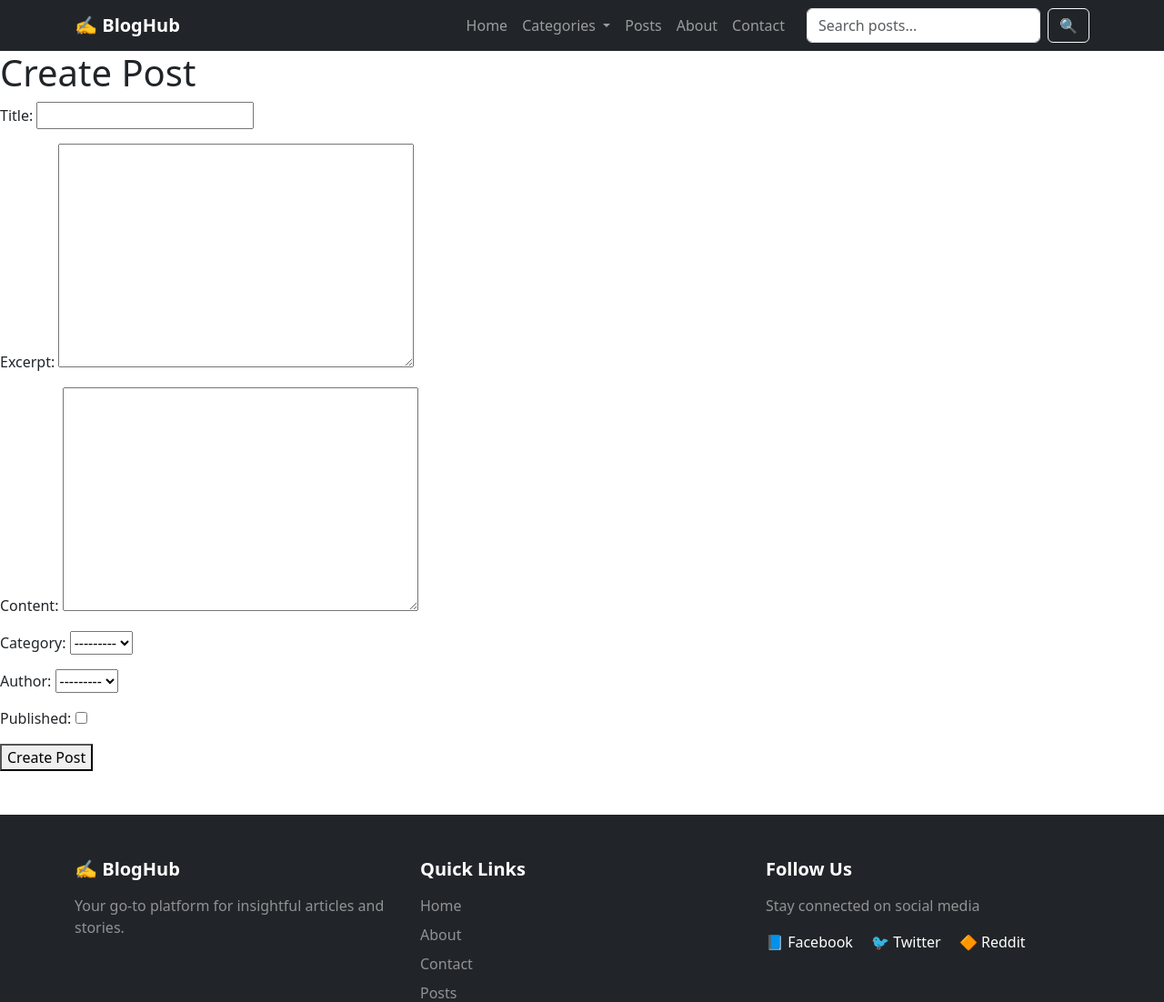
After one commit to Adham-Emam/Iti-Django-Tutorials, a Django app: page /posts/create/ in a window 1280 px wide. The commit adds this page. Shown: the top 1102 px of the page at 91% size. Run offline with Django 5.2, Linux system fonts and the light colour scheme; data that the repository does not hold is empty; some libraries are stand-ins or nearby versions.

Commit message:
implement CRUD operations

```diff
--- a/blog/models.py
+++ b/blog/models.py
@@ -33,7 +33,8 @@ class Post(models.Model):
     category = models.ForeignKey(
         Category, on_delete=models.SET_NULL, null=True, related_name="posts"
     )
-    excerpt = models.TextField()
+    excerpt = models.TextField(null=True, blank=True)
+    content = models.TextField(null=True, blank=True)
     published = models.BooleanField(default=False)
     created_at = models.DateField(auto_now_add=True)
     tags = models.ManyToManyField(Tag, related_name="posts")
--- /dev/null
+++ b/blog/templates/blog/post_create.html
@@ -0,0 +1,12 @@
+{% extends 'blog/base.html' %}
+
+{% load static %}
+{% block title %}Create Post{% endblock %}
+
+{% block content %}
+<h1>Create Post</h1>
+<form method="post" class="form">
+  {% csrf_token %} {{ form.as_p }}
+  <button type="submit">Create Post</button>
+</form>
+{% endblock %}
--- a/blog/templates/blog/post_detail.html
+++ b/blog/templates/blog/post_detail.html
@@ -104,12 +104,18 @@
 
                 <!-- Engagement Buttons -->
                 {% if post.published %}
+                    <a href ="{% url 'blog:post_update' post.id %}" class="btn btn-primary btn-lg w-100 mb-2">
+                    Update Post
+                    </a>
                     <button class="btn btn-primary btn-lg w-100 mb-2">
                         � Like this Post
                     </button>
                     <button class="btn btn-outline-secondary w-100">
                         🔖 Bookmark for Later
                     </button>
+                    <a href="{% url 'blog:post_delete' post.id %}" class="btn btn-outline-secondary w-100">
+                        Delete Post
+                    </a>
                 {% else %}
                     <button class="btn btn-secondary btn-lg w-100" disabled>
                         Currently Unavailable
--- a/blog/templates/blog/posts.html
+++ b/blog/templates/blog/posts.html
@@ -1,7 +1,7 @@
 {% extends 'blog/base.html' %}
 {% load static %}
 
-{% block tite %}{{ page_title }} - BlogHub {% endblock %}
+{% block title %}{{ page_title }} - BlogHub {% endblock %}
 
 {% block extra_css %}
     <style>
@@ -87,6 +87,7 @@
     <!-- Posts Grid -->
     <div class="container mb-5">
         <div class="row g-4">
+            <a href="{% url 'blog:post_create' %}">Create Post</a>
             {% for post in posts %}
                 <div class="col-lg-4 col-md-6 mb-4">
                     <div class="card h-100">
--- a/blog/urls.py
+++ b/blog/urls.py
@@ -5,13 +5,17 @@ from . import views
 app_name = "blog"
 
 urlpatterns = [
+    # Existing function-based pages
     path("", views.home, name="home"),
     path("about/", views.about, name="about"),
-
     path("contact/", views.contact, name="contact"),
     path("posts/", views.posts, name="posts"),
-    path("post/<int:post_id>/", views.post_detail, name="post_detail"),
     path("category/<str:category_name>/", views.category_posts, name="category_posts"),
     path("search/", views.search_posts, name="search_posts"),
     path("author/<str:author_name>/", views.author_posts, name="author_posts"),
+    path("posts/", views.PostListView.as_view(), name="post_list"),
+    path("posts/create/", views.PostCreateView.as_view(), name="post_create"),
+    path("posts/<int:pk>/", views.PostDetailView.as_view(), name="post_detail"),
+    path("posts/<int:pk>/update/", views.PostUpdateView.as_view(), name="post_update"),
+    path("posts/<int:pk>/delete/", views.PostDeleteView.as_view(), name="post_delete"),
 ]
--- a/blog/views.py
+++ b/blog/views.py
@@ -1,7 +1,15 @@
-from django.shortcuts import render, redirect
+from django.shortcuts import render, redirect, get_object_or_404
 from django.http import Http404
-from datetime import datetime, date
+from datetime import datetime
 from django.contrib import messages
+from django.views.generic import (
+    ListView,
+    DetailView,
+    CreateView,
+    UpdateView,
+    DeleteView,
+)
+from django.urls import reverse_lazy
 from .models import Post
 
 
@@ -32,7 +40,7 @@ def home(request):
                 "description": "Build your audience and community",
             },
             {
-                "icon": "�",
+                "icon": "📊",
                 "title": "Analytics",
                 "description": "Track your post performance",
             },
@@ -71,32 +79,17 @@ def posts(request):
         "posts": posts,
         "total_posts": len(posts),
     }
-
     return render(request, "blog/posts.html", context)
 
 
 def post_detail(request, post_id):
-    from django.shortcuts import get_object_or_404
-
     post = get_object_or_404(Post, id=post_id)
-
-    if post is None:
-        raise Http404(f"Post {post_id} not found")
-
     tags = post.tags.all()
-
     context = {"post": post, "tags": tags}
-
     return render(request, "blog/post_detail.html", context)
 
 
 def category_posts(request, category_name):
-    """
-    Display posts filtered by category
-
-    URL: /category/technology/
-    Shows only posts in that category
-    """
     posts = Post.objects.filter(published=True)
 
     if category_name != category_name.lower():
@@ -115,16 +108,8 @@ def category_posts(request, category_name):
 
 
 def search_posts(request):
-    """
-    Search posts by title or content or category
-
-    URL: /search/?q=django
-
-    """
     posts = Post.objects.filter(published=True)
-
-    # Get a search query from URL parameters
-    query = request.GET.get("q", "")  # Default to empty string if no query
+    query = request.GET.get("q", "")
 
     if not query:
         search_results = posts
@@ -148,40 +133,20 @@ def search_posts(request):
 
 
 def contact(request):
-    """
-    Contact page with form submission
-    GET: Show form
-    POST: Process form submission
-    """
     if request.method == "POST":
-        # Get form data
         name = request.POST.get("name")
         email = request.POST.get("email")
         subject = request.POST.get("subject")
         message = request.POST.get("message")
 
-        # Basic validation
         if not all([name, email, subject, message]):
             messages.error(request, "Please fill in all fields.")
         elif "@" not in email:
             messages.error(request, "Please enter a valid email address.")
         else:
-
-            print(f"Contact form submission:")
-            print(f"Name: {name}")
-            print(f"Email: {email}")
-            print(f"Subject: {subject}")
-            print(f"Message: {message}")
-
-            # Success message
-            messages.success(
-                request,
-                f"Thank you {name}! We received your message and will respond soon.",
-            )
-
+            print(f"Contact: {name}, {email}, {subject}, {message}")
+            messages.success(request, f"Thank you {name}! We received your message.")
             return redirect("blog:contact")
-
-        # GET request or after POST redirect
 
     context = {
         "current_year": datetime.now().year,
@@ -196,23 +161,25 @@ def contact(request):
             {"name": "Marketing", "email": "Marketing@bloghub.com"},
         ],
         "social_media": [
-            {"platform": "Facebook", "url": "https://www.facebook.com"},
-            {"platform": "Reddit", "url": "https://www.reddit.com"},
-            {"platform": "Twitter", "url": "https://www.twitter.com"},
+            {"platform": "Facebook"},
+            {"platform": "Reddit"},
+            {"platform": "Twitter"},
         ],
     }
     return render(request, "blog/contact.html", context)
 
 
+# ----------------------
+# Author Posts
+# ----------------------
 def author_posts(request, author_name):
     posts = Post.objects.filter(published=True)
-    author_name_normalized = author_name.lower().replace(" ", "-")
+    author_slug = author_name.lower().replace(" ", "-")
 
     filtered = [
         p
         for p in posts
-        if f"{p.author.first_name.lower()} {p.author.first_name.lower()}"
-        == author_name_normalized
+        if f"{p.author.first_name.lower()} {p.author.last_name.lower()}" == author_slug
     ]
 
     context = {
@@ -221,5 +188,51 @@ def author_posts(request, author_name):
         "total_posts": len(filtered),
         "current_year": datetime.now().year,
     }
+    return render(request, "blog/author_posts.html", context)
 
-    return render(request, "blog/author_posts.html", context)
+
+class PostListView(ListView):
+    model = Post
+    template_name = "blog/post_list.html"
+    context_object_name = "posts"
+    queryset = Post.objects.filter(published=True)
+
+
+class PostDetailView(DetailView):
+    model = Post
+    template_name = "blog/post_detail.html"
+    context_object_name = "post"
+
+
+class PostCreateView(CreateView):
+    model = Post
+    fields = [
+        "title",
+        "excerpt",
+        "content",
+        "category",
+        "author",
+        "published",
+    ]
+    template_name = "blog/post_create.html"
+    success_url = reverse_lazy("blog:post_list")
+
+
+class PostUpdateView(UpdateView):
+    model = Post
+    fields = [
+        "title",
+        "excerpt",
+        "content",
+        "category",
+        "author",
+        "published",
+    ]
+    template_name = "blog/post_update.html"
+    success_url = reverse_lazy("blog:post_list")
+
+
+class PostDeleteView(DeleteView):
+    model = Post
+    template_name = "blog/post_delete.html"
+    success_url = reverse_lazy("blog:post_list")
```
Also changed, not shown: blog/templates/blog/post_delete.html (added, +15 -0 lines), blog/templates/blog/post_update.html (added, +12 -0 lines), blog/migrations/0003_alter_post_options_post_content_alter_post_excerpt.py (added).
